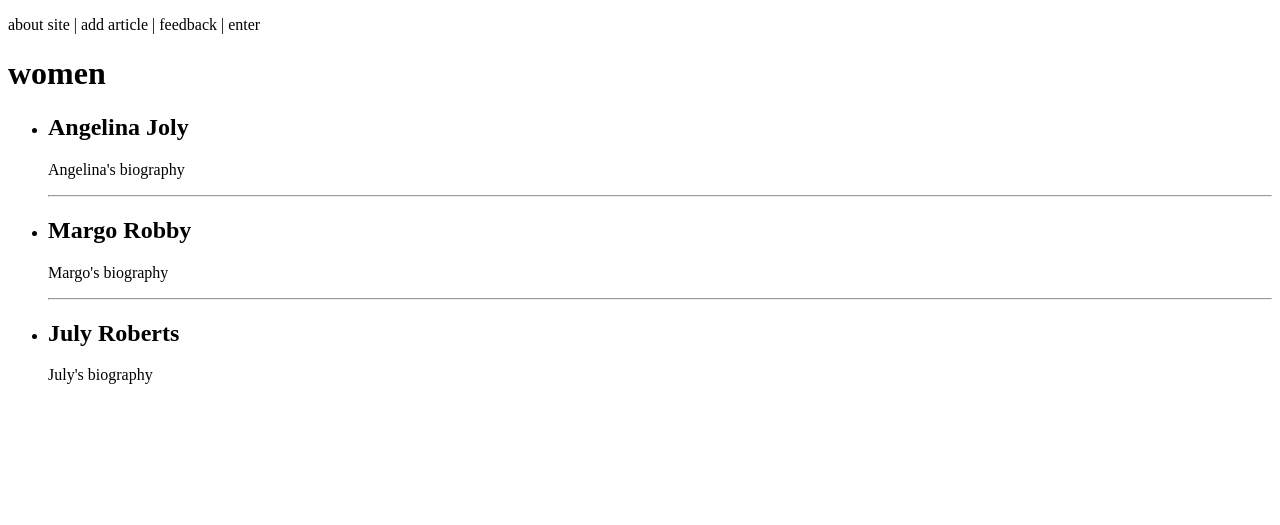
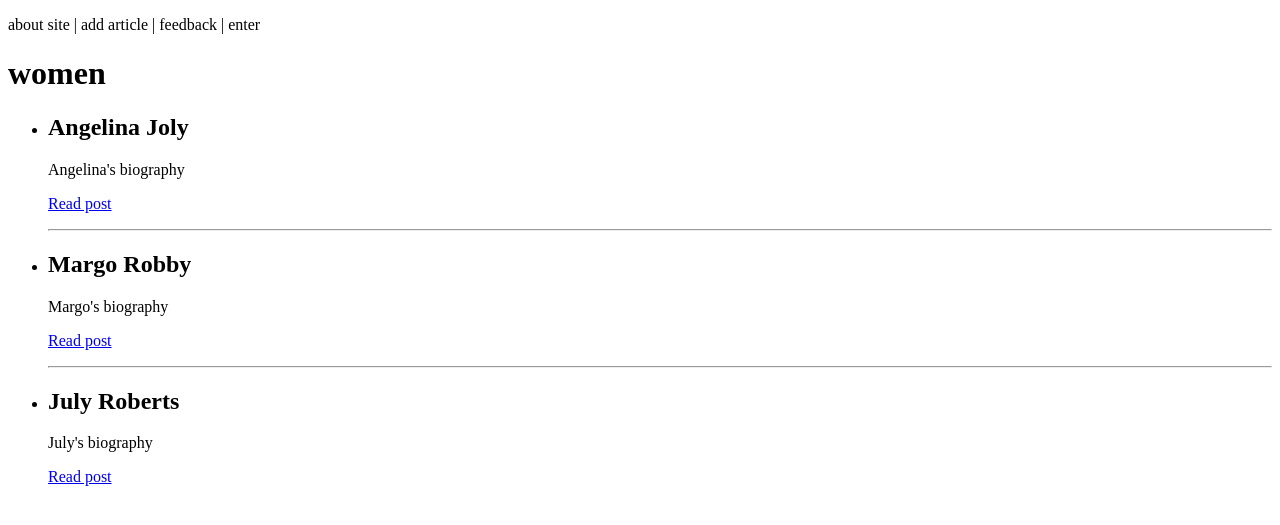
Before and after one commit to Paul-Starodub/site_women, a Django app: page / in a window 1280 px wide. Shown: the top 525 px of the page. Run offline with Django 5.2, Linux system fonts and the light colour scheme.

Commit message:
update index.html with tag `a`(hardcode)

```diff
--- a/women/templates/women/index.html
+++ b/women/templates/women/index.html
@@ -12,6 +12,7 @@
          <li>
          <h2>{{ p.title }}</h2>
          <p>{{ p.content }}</p>
+         <p><a href="post/{{ p.id }}">Read post</a></p>
          {% if not forloop.last %}
            <hr>
          {% endif %}
```
